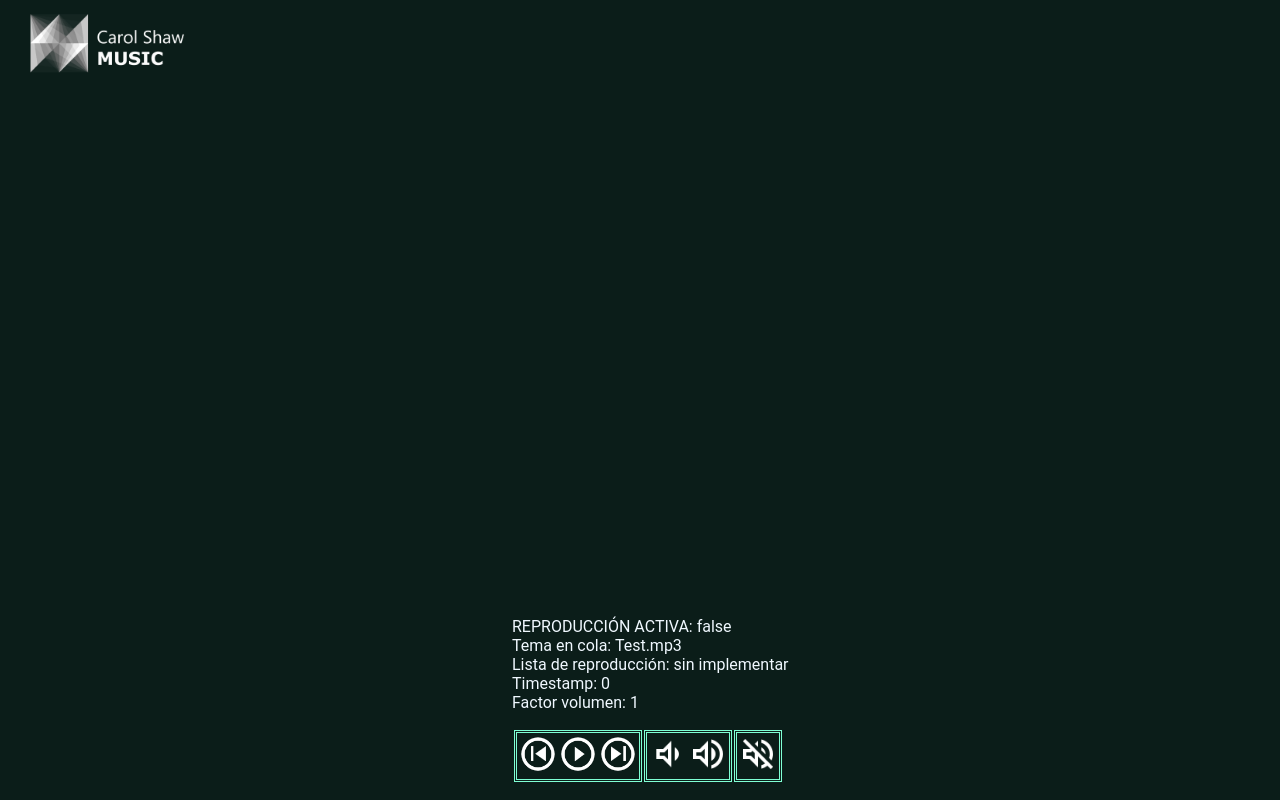
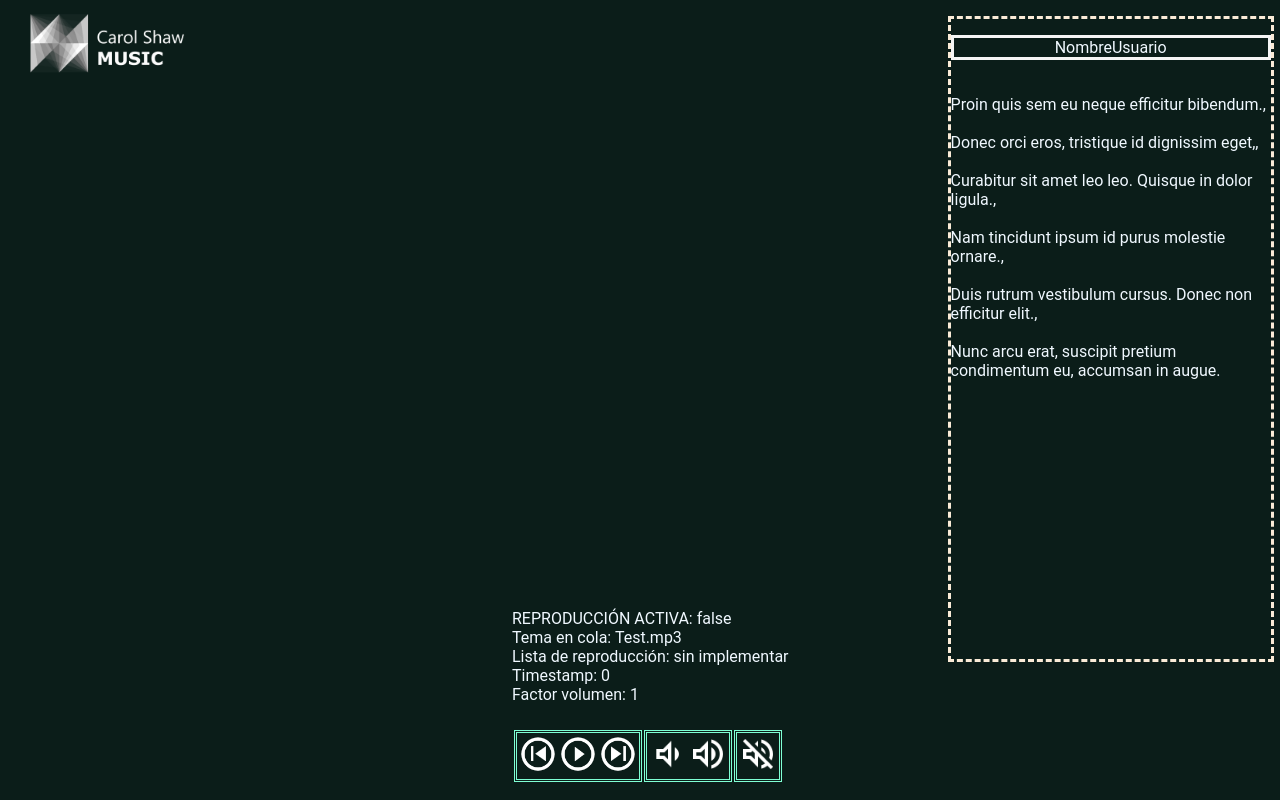
Before and after one commit to UNIZAR-30226-2020-05/FrontEnd, an Angular app: page / in a window 1280 px wide. Built offline with nearby package versions, Linux system fonts and the light colour scheme.

Commit message:
Actualizado reproductor con panel social

```diff
--- a/src/app/app.component.css
+++ b/src/app/app.component.css
@@ -4,6 +4,7 @@ body{
   height: 97vh;
 }
 
+
 .logoSuperior {
   width: 13%;
   margin-left: 10px;
--- a/src/app/app.component.html
+++ b/src/app/app.component.html
@@ -3,5 +3,6 @@
 <img src="../assets/logo-white.png" class="logoSuperior">
 
 
+<app-panel-social></app-panel-social>
 <app-reproductor></app-reproductor>
 </body>
--- a/src/app/panel-social/panel-social.component.css
+++ b/src/app/panel-social/panel-social.component.css
@@ -0,0 +1,16 @@
+.panel-social{
+  font-family: Roboto, serif;
+  color: aliceblue;
+  border: dashed antiquewhite;
+  position: absolute;
+  height: 80vh;
+  width: 40vh;
+  top: 2%;
+  right: 0.5%;
+
+}
+
+.nombre-user{
+  text-align: center;
+  border: solid whitesmoke;
+}
--- a/src/app/panel-social/panel-social.component.html
+++ b/src/app/panel-social/panel-social.component.html
@@ -1 +1,9 @@
-<p>panel-social works!</p>
+<div class="panel-social">
+  <p class="nombre-user">NombreUsuario</p> <br/>
+  Proin quis sem eu neque efficitur bibendum.,<br/><br/>
+  Donec orci eros, tristique id dignissim eget,,<br/><br/>
+  Curabitur sit amet leo leo. Quisque in dolor ligula.,<br/><br/>
+  Nam tincidunt ipsum id purus molestie ornare.,<br/><br/>
+  Duis rutrum vestibulum cursus. Donec non efficitur elit.,<br/><br/>
+  Nunc arcu erat, suscipit pretium condimentum eu, accumsan in augue.
+</div>
--- a/src/app/reproductor/reproductor.component.css
+++ b/src/app/reproductor/reproductor.component.css
@@ -1,16 +1,23 @@
-div {
+
+.info-inferior{
+  font-family: Roboto, serif;
+  color: aliceblue;
+  position: fixed;
+  bottom: 10%;
+  left: 40%;
+}
+td{
+  border: double aquamarine;
+}
+
+.barra-inferior{
   font-family: Roboto, serif;
   background-color: #0b1d19;
-  color: aliceblue;
   position: fixed;
   bottom: 2%;
   left: 40%;
 }
 
-td{
-  border: double aquamarine;
-}
-
 .icono-repr{
   width: 40px;
 }
--- a/src/app/reproductor/reproductor.component.html
+++ b/src/app/reproductor/reproductor.component.html
@@ -1,22 +1,23 @@
-<div>
-  <p>REPRODUCCIÓN ACTIVA: {{ activo }} <br/>
+
+  <p class="info-inferior">REPRODUCCIÓN ACTIVA: {{ activo }} <br/>
     Tema en cola: {{tituloActual}}.mp3 <br/>
     Lista de reproducción: sin implementar<br/>
     Timestamp: {{  cancion.currentTime }}<br/>
     Factor volumen: {{ cancion.volume }}
   </p>
+  <div class="barra-inferior" >
   <table>
     <td>
-      <img class=icono-repr src="../../assets/previous.png" (click)="avanzarLista()"/>
-      <img *ngIf="activo==false" class=icono-repr src="../../assets/play.png" (click)="playPause()" />
-      <img *ngIf="activo==true" class=icono-repr src="../../assets/pause.png" (click)="playPause()" />
-      <img class=icono-repr src="../../assets/next.png" (click)="avanzarLista()"/>
+      <img class=icono-repr src="../../assets/previous.png" title="Anterior" (click)="avanzarLista()"/>
+      <img *ngIf="activo==false" class=icono-repr src="../../assets/play.png" title="Reproducir" (click)="playPause()" />
+      <img *ngIf="activo==true" class=icono-repr src="../../assets/pause.png" title="Pausar" (click)="playPause()" />
+      <img class=icono-repr src="../../assets/next.png" title="Siguiente" (click)="avanzarLista()"/>
     </td>
     <td>
 
-     <img class=icono-repr src="../../assets/volum-dwn.png" (click)="bajarVolumen()" />
-      <img class=icono-repr src="../../assets/volum-up.png" (click)="subirVolumen()" /></td>
-    <td> <img class=icono-repr src="../../assets/mute.png" (click)="muteVolumen()" /></td>
+     <img class=icono-repr src="../../assets/volum-dwn.png" title="Bajar Volumen"(click)="bajarVolumen()" />
+      <img class=icono-repr src="../../assets/volum-up.png" title="Subir Volumen" (click)="subirVolumen()" /></td>
+    <td> <img class=icono-repr src="../../assets/mute.png" title="Silenciar"(click)="muteVolumen()" /></td>
 
 
   </table>
--- a/src/app/reproductor/reproductor.component.ts
+++ b/src/app/reproductor/reproductor.component.ts
@@ -24,10 +24,12 @@ export class ReproductorComponent implements OnInit {
     if (this.tituloActual=="TestLong"){
       this.cancion.src = "../../assets/media/test.mp3";
       this.tituloActual = "Test";
+      this.activo = true;
     }
     else {
       this.cancion.src = "../../assets/media/testLong.mp3";
       this.tituloActual = "TestLong";
+      this.activo = true;
     }
 
     this.cancion.load();
```
